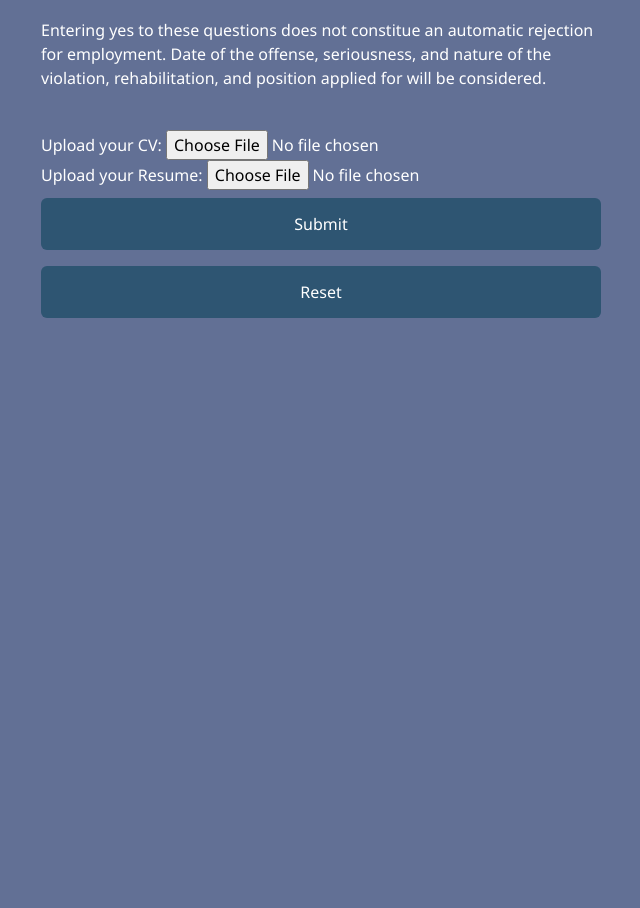
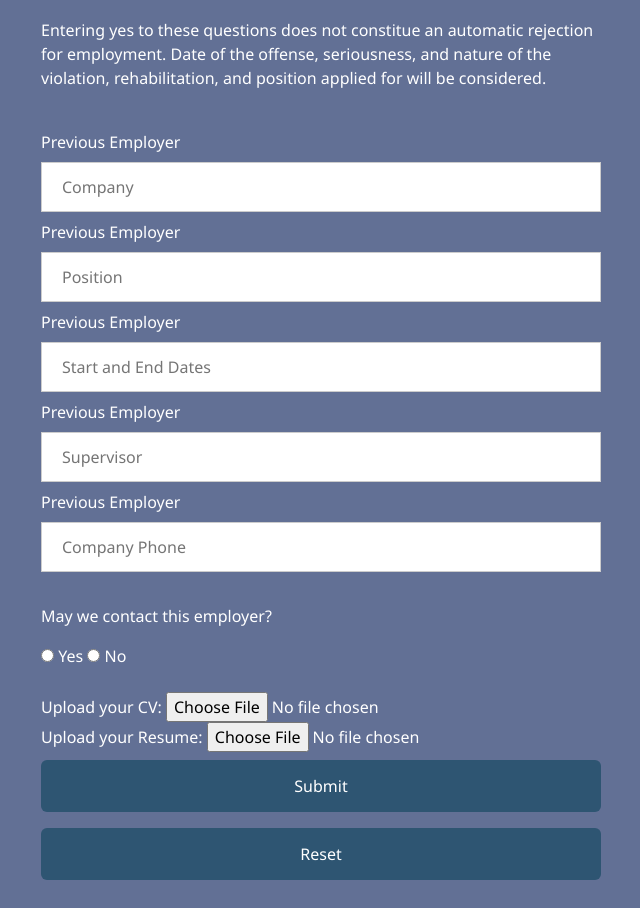
Before and after one commit to logankrieger317/JeeApplication, a plain HTML site: page index.html in a window 1280 px wide. Shown: the part 1860-2768 px from the top of the page, without its empty margins (319-959 px from the left). Before the commit the page ends 2206 px from the top, so only its background shows below. Drawn offline with nearby package versions, Linux system fonts and the light colour scheme.

Commit message:
Update index.html

```diff
--- a/index.html
+++ b/index.html
@@ -93,6 +93,23 @@
             <label for="guilty"></label>
 
             <p>Entering yes to these questions does not constitue an automatic rejection for employment. Date of the offense, seriousness, and nature of the violation, rehabilitation, and position applied for will be considered.</p><br>
+
+		 <label for="previous employment"> Previous Employer</label>
+            <input type="text" id="previous employment" name="Previous Employer1" placeholder="Company">
+            <label for="previous employment"> Previous Employer</label>
+            <input type="text" id="previous employment" name="Previous Employer1" placeholder="Position">
+            <label for="previous employment"> Previous Employer</label>
+            <input type="text" id="previous employment" name="Previous Employer1" placeholder="Start and End Dates">
+            <label for="previous employment"> Previous Employer</label>
+            <input type="text" id="previous employment" name="Previous Employer1" placeholder="Supervisor">
+            <label for="previous employment"> Previous Employer</label>
+            <input type="text" id="previous employment" name="Previous Employer1" placeholder="Company Phone"><br><br>
+            <p>May we contact this employer?</p>
+            <input type="radio" id="previous employment" name="permtocontact" value="">
+            <label for="previous employment">Yes</label>
+            <input type="radio" id="previous employment" name="permtocontact" value="">
+            <label for="previous employment">No</label> <br><br>
+
         </div>
 
             <label class="mr-4"> Upload your CV: </label>
```
